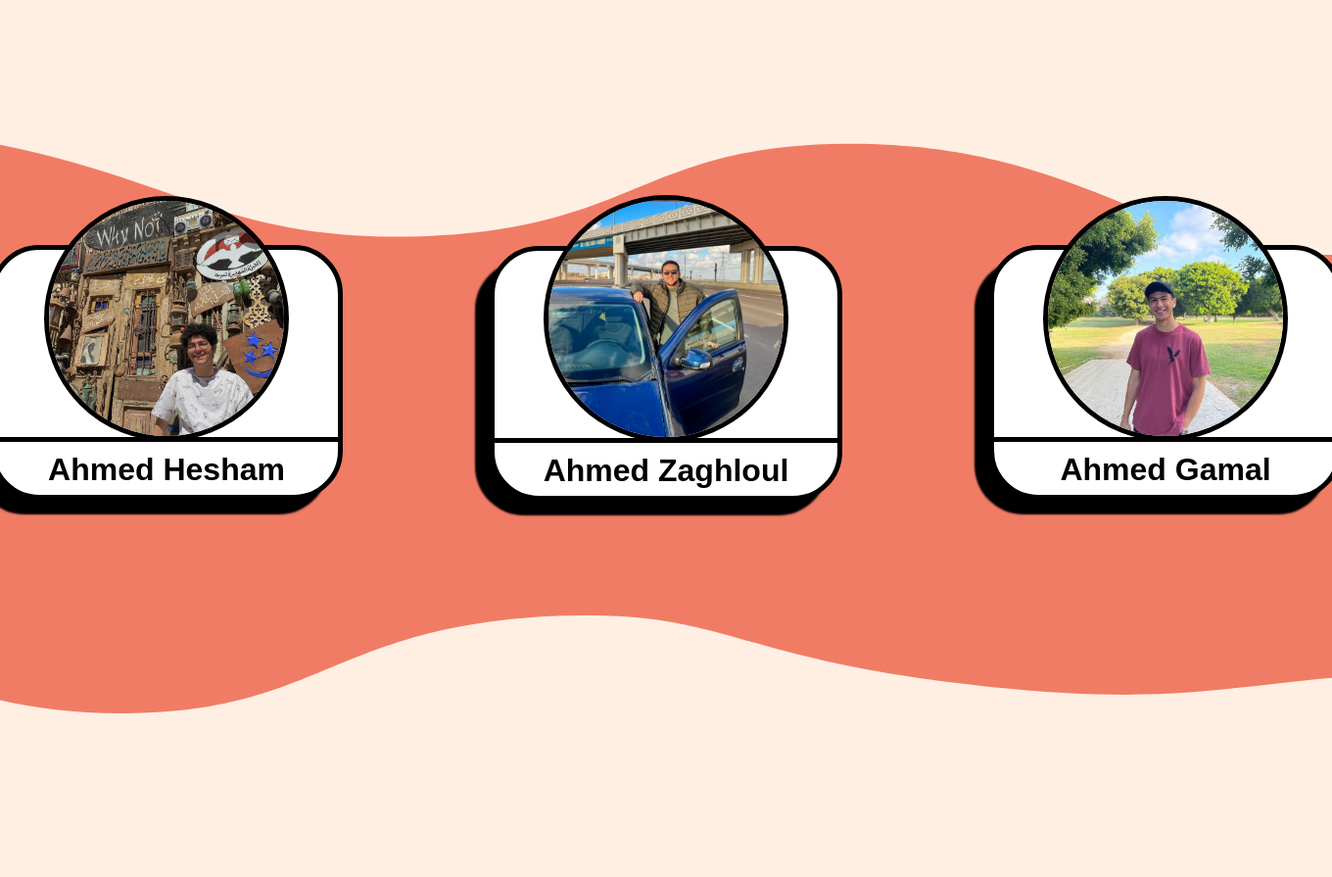
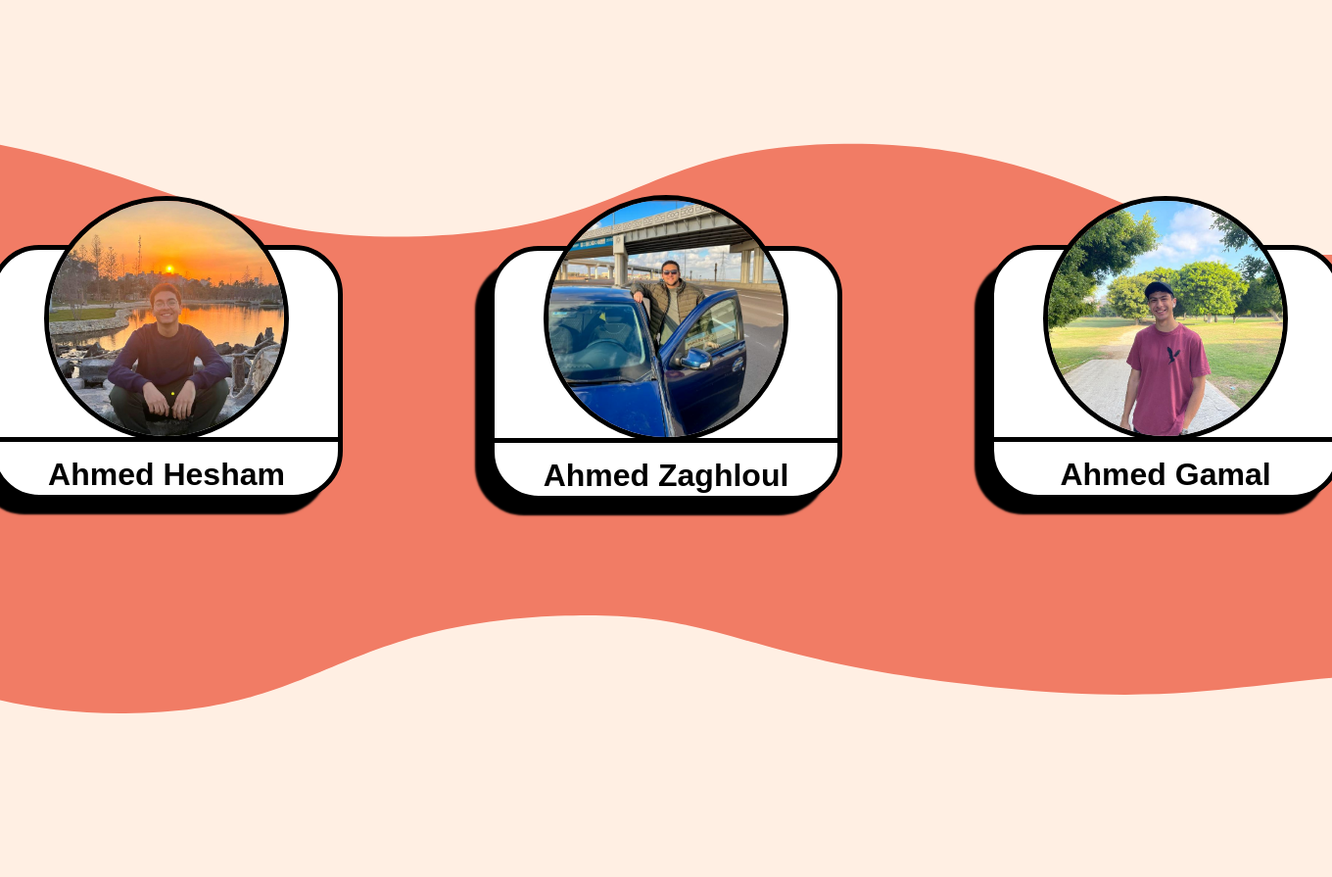
Before and after one commit to ahmedzaghloul27/Cyber-Website, a PHP site: page /aboutus.html in a window 1360 px wide. Shown: the part 125-1020 px from the top of the page at 98% size. Run offline with PHP 8.4, Linux system fonts and the light colour scheme.

Commit message:
updated etsho's profile pic

```diff
--- a/aboutus.css
+++ b/aboutus.css
@@ -38,7 +38,7 @@
     transition: all .5s ease;
 }
 .calling-card-content{
-    padding-top: 10px;
+    padding-top: 15px;
     display: flex;
     flex-direction: column;
     align-items: center;
--- a/aboutus.html
+++ b/aboutus.html
@@ -36,7 +36,7 @@
     </div>
         <div class="aboutus-div1">
             <div class="img-and-card">
-                <img class="char-img" src="Images/etsho.jpg" alt="">
+                <img class="char-img" src="Images/etshov2.jpg" alt="">
                 <div class="calling-card">
                     <div class="calling-card-content">
                         <h1>Ahmed Hesham</h1>
```
Also changed, not shown: Images/etshov2.jpg (added).
